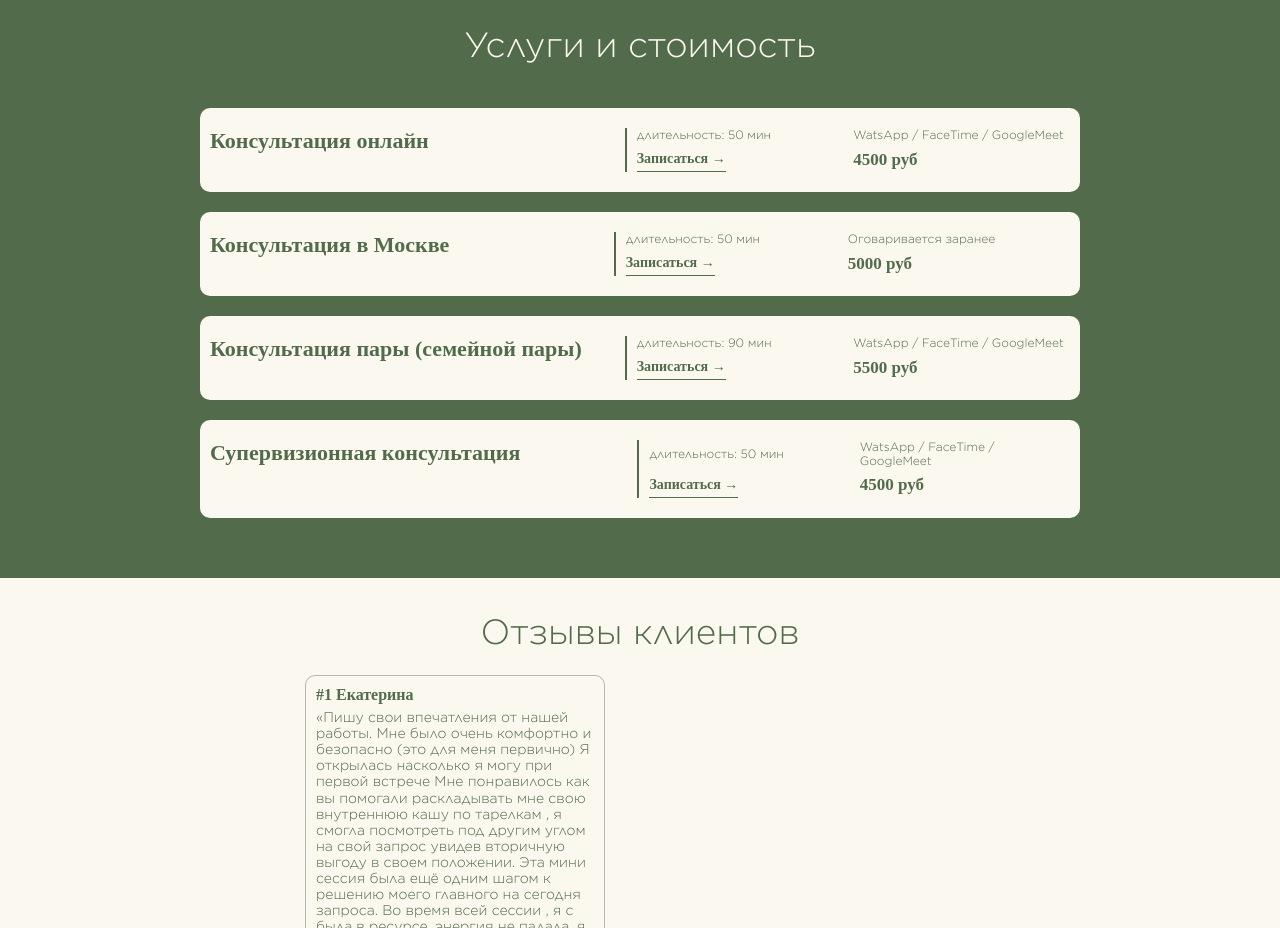
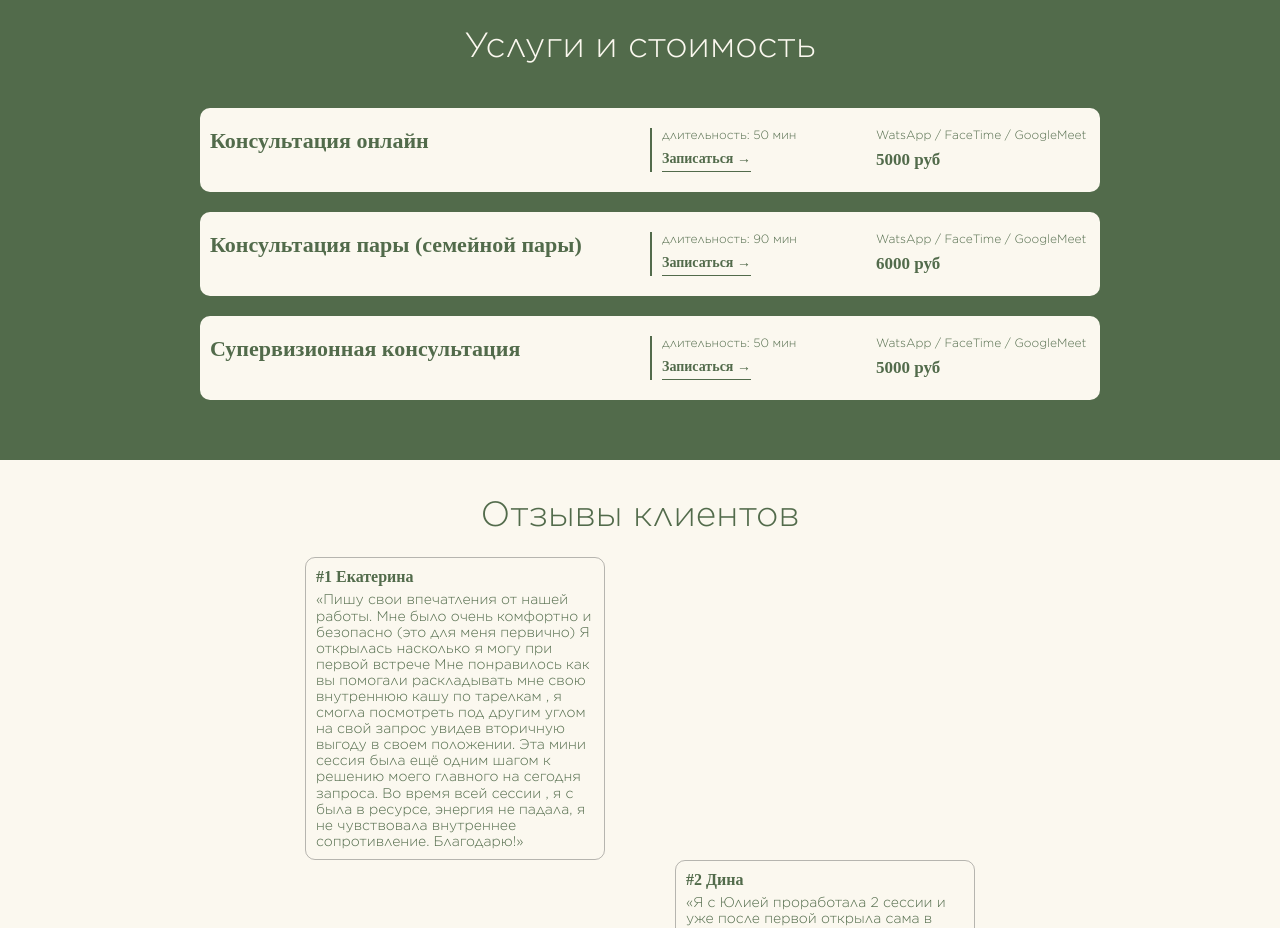
Before and after one commit to IlyaBiryulev/psychologist, a React (Create React App) app: page / in a window 1280 px wide. Shown: the part 2800-3728 px from the top of the page. Built offline with nearby package versions, Linux system fonts and the light colour scheme; a web font is replaced by a local one.

Commit message:
update prices

```diff
--- a/src/components/ServicesItem/ServicesItem.css
+++ b/src/components/ServicesItem/ServicesItem.css
@@ -1,8 +1,9 @@
 .services-item {
     display: grid;
-    grid-template-columns: repeat(2, minmax(min-content, 800px));
+    grid-template-columns: 1fr 1fr;
     padding: 20px 10px;
     margin: 20px 0;
+    width: 100%;
     background-color: #FBF8EF;
     background-color: #FBF8EF;
     color: #526B4B;
@@ -12,6 +13,9 @@
 .services-item__title {
     font-size: 22px;
     font-weight: 600;
+    flex: 1;
+    width: 100%;
+    max-width: 610px;
 }
 
 .services-item__list {
--- a/src/utils/ServicesData.js
+++ b/src/utils/ServicesData.js
@@ -3,25 +3,25 @@ export const ServicesData = [
         id: 1,
         title: 'Консультация онлайн',
         duration: 50,
-        coast: 4500,
+        coast: 5000,
         format: 'онлайн',
         place: 'WatsApp / FaceTime / GoogleMeet',
         description: 'С чем вы можете обратиться ко мне с переживаниями, эмоциями (гнев, страх, агрессия и др.), тревогами, межличностными отношениями, профессиональной и личностной самореализацией.'
     },
-    {
-        id: 2,
-        title: 'Консультация в Москве',
-        duration: 50,
-        coast: 5000,
-        format: 'очно',
-        place: 'Оговаривается заранее',
-        description: 'С чем вы можете обратиться ко мне с переживаниями, эмоциями (гнев, страх, агрессия и др.), тревогами, межличностными отношениями, профессиональной и личностной самореализацией.'
-    },
+    // {
+    //     id: 2,
+    //     title: 'Консультация в Москве',
+    //     duration: 50,
+    //     coast: 5000,
+    //     format: 'очно',
+    //     place: 'Оговаривается заранее',
+    //     description: 'С чем вы можете обратиться ко мне с переживаниями, эмоциями (гнев, страх, агрессия и др.), тревогами, межличностными отношениями, профессиональной и личностной самореализацией.'
+    // },
     {
         id: 3,
         title: 'Консультация пары (семейной пары)',
         duration: 90,
-        coast: 5500,
+        coast: 6000,
         format: 'онлайн',
         place: 'WatsApp / FaceTime / GoogleMeet',
         description: 'С чем вы можете обратиться ко мне с переживаниями, эмоциями (гнев, страх, агрессия и др.), тревогами, межличностными отношениями, профессиональной и личностной самореализацией.'
@@ -30,7 +30,7 @@ export const ServicesData = [
         id: 4,
         title: 'Супервизионная консультация',
         duration: 50,
-        coast: 4500,
+        coast: 5000,
         format: 'онлайн',
         place: 'WatsApp / FaceTime / GoogleMeet',
         description: 'С чем вы можете обратиться ко мне с переживаниями, эмоциями (гнев, страх, агрессия и др.), тревогами, межличностными отношениями, профессиональной и личностной самореализацией.'
```
Also changed, not shown: src/components/Main/Main.jsx (line endings or trailing spaces).
